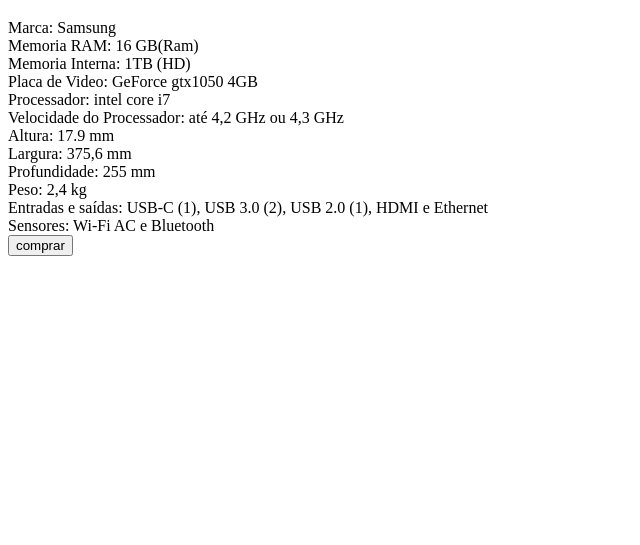
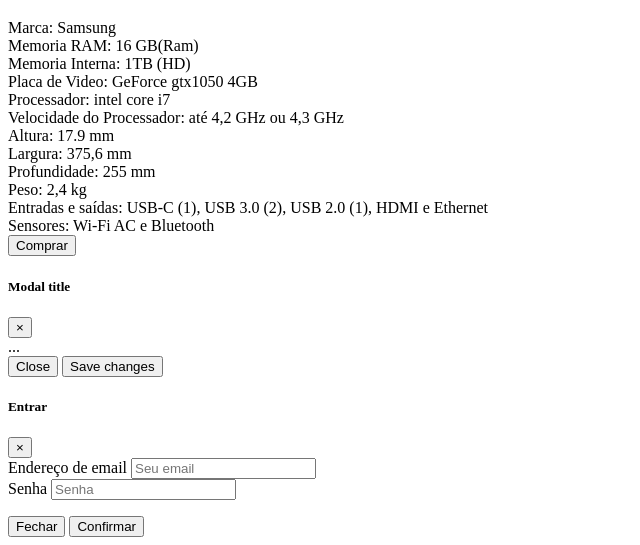
Before and after one commit to SamuelSsc/Fast-shopping_codgniter, a CodeIgniter app: the page made by application/views/odyssei.php in a window 1280 px wide. Shown: the part 512-1057 px from the top of the page, without its empty margins (0-640 px from the left). Before the commit the page ends 768 px from the top, so only its background shows below. Run offline with CodeIgniter, Linux system fonts and the light colour scheme; some libraries are stand-ins or nearby versions.

Commit message:
tentando por o md5 e modal

```diff
--- a/Banco/bd_Fast Shoopping.sql
+++ b/Banco/bd_Fast Shoopping.sql
@@ -60,7 +60,7 @@ estado boolean,
 
 primary key (id_carrinho),
 foreign key (Fk_id_produto) references produto (id_produto),
-foreign key (Fk_id_usuario) references usuario (id_usuario),
+foreign key (Fk_id_usuario) references usuario (id_usuario)
 );
 
 create table compra(
--- a/application/controllers/Login.php
+++ b/application/controllers/Login.php
@@ -19,8 +19,8 @@ class Login extends CI_Controller {
 
 	public function logarAjax()
 	{
-		$email = $this->input->post('txtEmail');
-		$senha = $this->input->post('txtSenha');
+		$email = $this->input->addcslashes post('txtEmail');
+		$senha = $this->input->post addcslashes('txtSenha');
 
 		$this->load->model('m_acesso');
 
--- a/application/controllers/Usuario.php
+++ b/application/controllers/Usuario.php
@@ -32,7 +32,7 @@ class Usuario extends CI_Controller {
 	public function cadastrarUser() {
 		$nome = $this->input->post('nome');
 		$email = $this->input->post('email');
-		$senha = $this->input->post('senha');
+		$senha = $this->input->post md5('senha');
 
 		$this->load->model('m_usuario');
 
--- a/application/views/includes/menu.php
+++ b/application/views/includes/menu.php
@@ -15,7 +15,7 @@
 	<!--botao de Login-->
 		<?php
 		if ($this->session->userdata('usuario')){
-			echo '<h6>strtoupper($this->session->userdata"usuario"))</h6>';
+			//echo "strtoupper($this->session->userdata('usuario'))";
 		}else{
 			echo '<button onclick="chamaLogin();" id="acessa_login" type="button" class="btnLog btn-link mt-3 mr-2" style="border: 0; color: #fff;">
 			Login
--- a/application/views/odyssei.php
+++ b/application/views/odyssei.php
@@ -20,11 +20,66 @@
 							Peso: 2,4 kg<br>
 							Entradas e saídas: USB-C (1), USB 3.0 (2), USB 2.0 (1), HDMI e Ethernet<br>
 							Sensores: Wi-Fi AC e Bluetooth<br>
-							<?php// print_r($preco); ?>
+							<?php// print_r($preco) ; onclick="comprar()" ?>
 
-						<button type="button" class="btn btn-outline-info" onclick="comprar()">
-							comprar
+							<button type="button" class="btn btn-primary" data-toggle="modal" data-target="#MyModal">
+								Comprar
 							</button>
+						</div>
+					</div>
+				</div>
+			</div>
+
+
+
+
+
+			<!-- Modal -->
+			<div class="modal fade" id="exampleModal" tabindex="-1" role="dialog" aria-labelledby="exampleModalLabel" aria-hidden="true">
+			<div class="modal-dialog" role="document">
+				<div class="modal-content">
+				<div class="modal-header">
+					<h5 class="modal-title" id="exampleModalLabel">Modal title</h5>
+					<button type="button" class="close" data-dismiss="modal" aria-label="Close">
+					<span aria-hidden="true">&times;</span>
+					</button>
+				</div>
+				<div class="modal-body">
+					...
+				</div>
+				<div class="modal-footer">
+					<button type="button" class="btn btn-secondary" data-dismiss="modal">Close</button>
+					<button type="button" class="btn btn-primary">Save changes</button>
+				</div>
+				</div>
+			</div>
+			</div>
+
+		<!--JANELA DE LOGIN-->
+			<div class="modal fade" id="MyModal" tabindex="-1" role="dialog" aria-labelledby="ModCenter" aria-hidden="true">
+				<div class="modal-dialog modal-dialog-centered" role="document">
+					<div class="modal-content">
+						<div class="modal-header">
+							<h5 class="modal-title" id="ModCenter">Entrar</h5>
+							<button type="button" class="close" data-dismiss="modal" aria-label="Fechar">
+								<span aria-hidden="true">&times;</span>
+							</button>
+						</div>
+						<div class="modal-body">
+							<form>
+								<div class="form-group">
+									<label>Endereço de email</label>
+									<input type="email" name="email" class="form-control" placeholder="Seu email">
+								</div>
+								<div class="form-group">
+									<label>Senha</label>
+									<input type="password" name="senha" class="form-control" placeholder="Senha">
+								</div>
+							</form>
+						</div>
+						<div class="modal-footer">
+								<button type="button" class="btn btn-secondary" data-dismiss="modal">Fechar</button>
+								<button type="submit" class="btn btn-primary">Confirmar</button>
 						</div>
 					</div>
 				</div>
```
